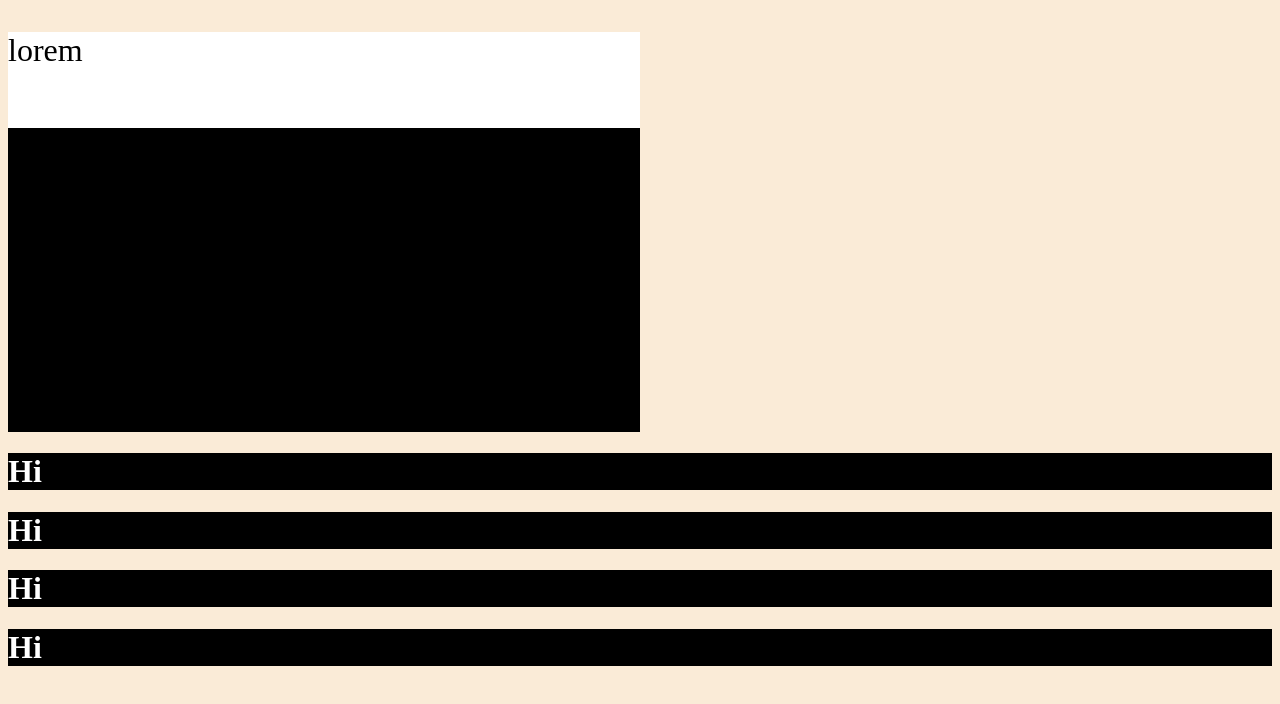
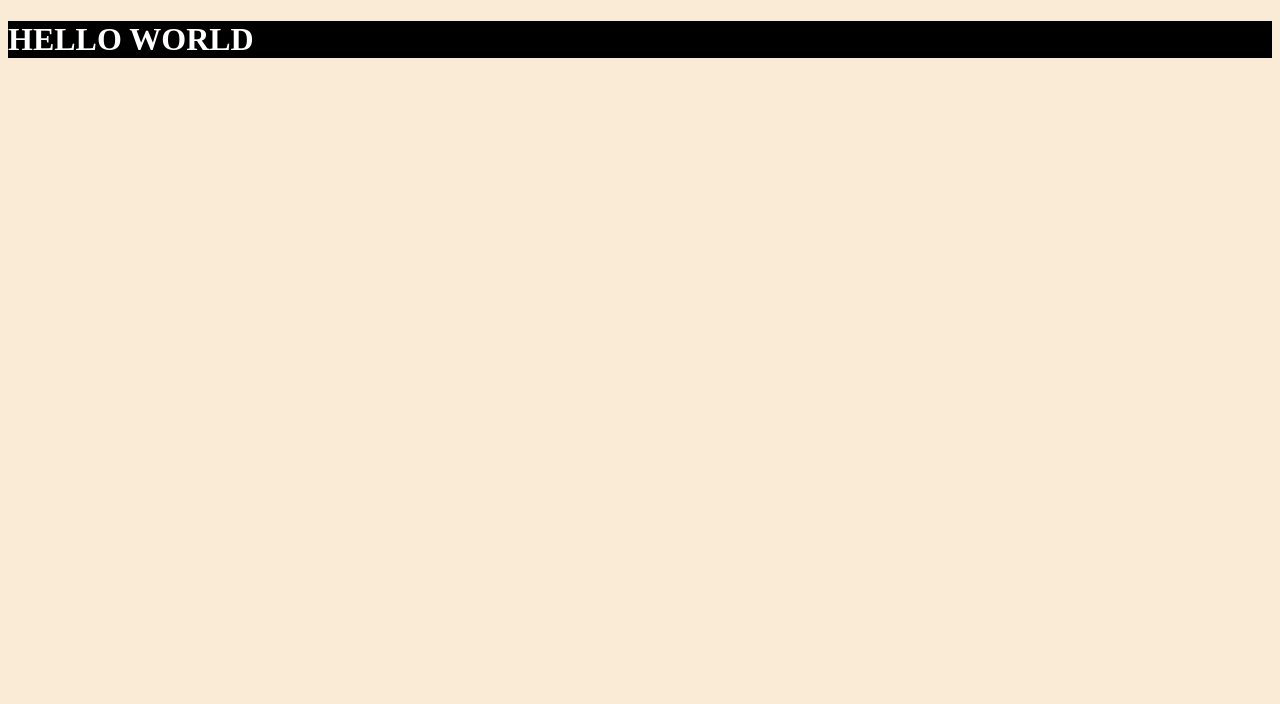
Before and after one commit to Dayasalunke/cssCode, a plain HTML site: page Code/first/index.html in a window 1280 px wide. Drawn offline with Linux system fonts and the light colour scheme.

Commit message:
modifyindexHTML

```diff
--- a/Code/first/index.html
+++ b/Code/first/index.html
@@ -6,26 +6,29 @@
     <title>Document</title>
     <link rel="stylesheet" href="style.css">
     <style>
-        body
-        {
+      /* <style> */
+         body
+        /* {
             background-color:antiquewhite
-        }
-        h1
-        {
+@@ -15,17 +15,18 @@
             background-color:green;
-            color: white;
-        }
+            color:white
+        } */
+    </style>
     </style>
 </head>
 <body>
-    <!-- <h1 style="background-color: black; color: white;">Hello Everyone</h1> -->
-     <div id="myDiv">
+     <h1>HELLO WORLD</h1>
+     <!-- <h1 style="background-color: black; color: white;">Hello Everyone</h1> -->
+     <!-- <div id="myDiv"> -->
+     <!-- <div id="myDiv">
         <p id="para">lorem</p>
      </div>
     <h1 class="bujji">Hi</h1>
     <h1 style="background-color: red;">Hi</h1>
     <h1 class="bujji">Hi</h1>
     <h1 id="fourthHeading">Hi</h1>
+    <h1 id="fourthHeading">Hi</h1> -->
     <!-- create h1 and give bgcolor-black and color-white using inline CSS-->
 </body>
 </html>
```
